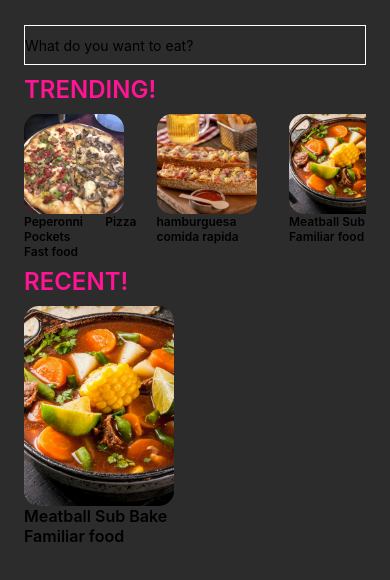
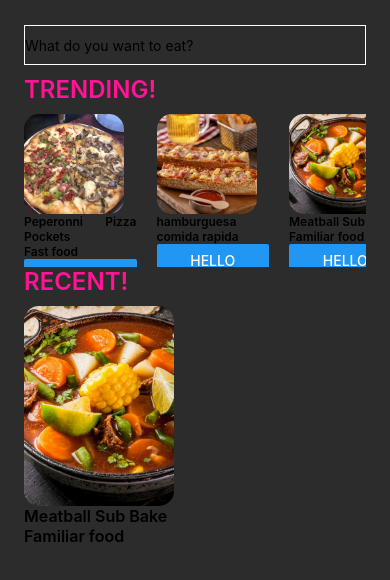
Before and after one commit to Brightcoders-Bootcamps/kata-04-recetario-de-cocina-recetario-de-cocina-team-03, a React Native app in the folder Recetario/: screen / in a window 390 px wide. Shown: the top 580 px of the page. Built offline with nearby package versions, Linux system fonts and the light colour scheme; what react-native would draw is missing.

Commit message:
add function Co-Authored-by:1ng-HeberH ing.heberh@gmail.com Co-Authored-by: develiasdaniel eliasdanielsanchezlopez@gmail.com Co-Authored-by: alcamk alvarezohc@gmail.com

```diff
--- a/Recetario/App.js
+++ b/Recetario/App.js
@@ -40,12 +40,20 @@ const App: () => React$Node = () => {
           <Image  style={styles.foodCard} source={r.image} />
           <Text style={styles.sectionTitle}>{r.name}</Text>
           <Text style={styles.sectionTitle}>{r.description}</Text>
+          <Button
+            onPress={changeStatus}
+            title="Hello"
+          />
          </View>
         )}
       </ScrollView>
     );
+  }
 
+  function changeStatus(){
+    console.log("Entro a cambio de estado");
   }
+
   const RecentFood = (props) => {
     return(
       <ScrollView horizontal={true}>
```
